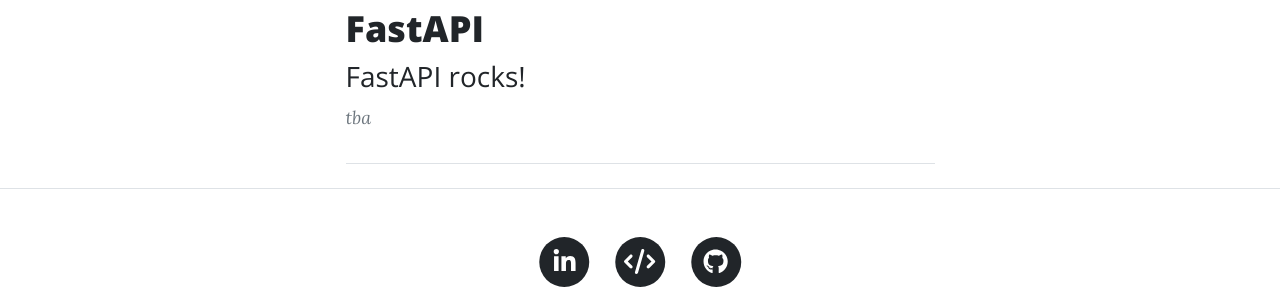
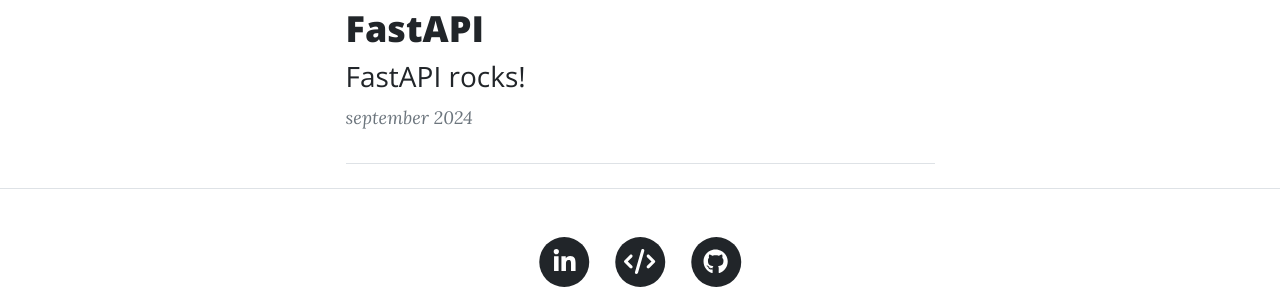
Before and after one commit to cliffwhitworth/cliffwhitworth.github.io, a Jekyll site: the page index.html, which Jekyll copies as it is, in a window 1280 px wide. Shown: the part 1783-2083 px from the top of the page. Built offline with Jekyll 4.4.1, drawn with Linux system fonts in a browser that asks for light colours; nearby versions of some CDN libraries.

Commit message:
Update index.html

```diff
--- a/index.html
+++ b/index.html
@@ -129,7 +129,7 @@
                             <h3 class="post-subtitle">FastAPI rocks!</h3>
                         </a>
                         <p class="post-meta">
-                            tba
+                            september 2024
 <!--                             Posted by
                             <a href="#!">Start Bootstrap</a>
                             on July 8, 2023 -->
```
